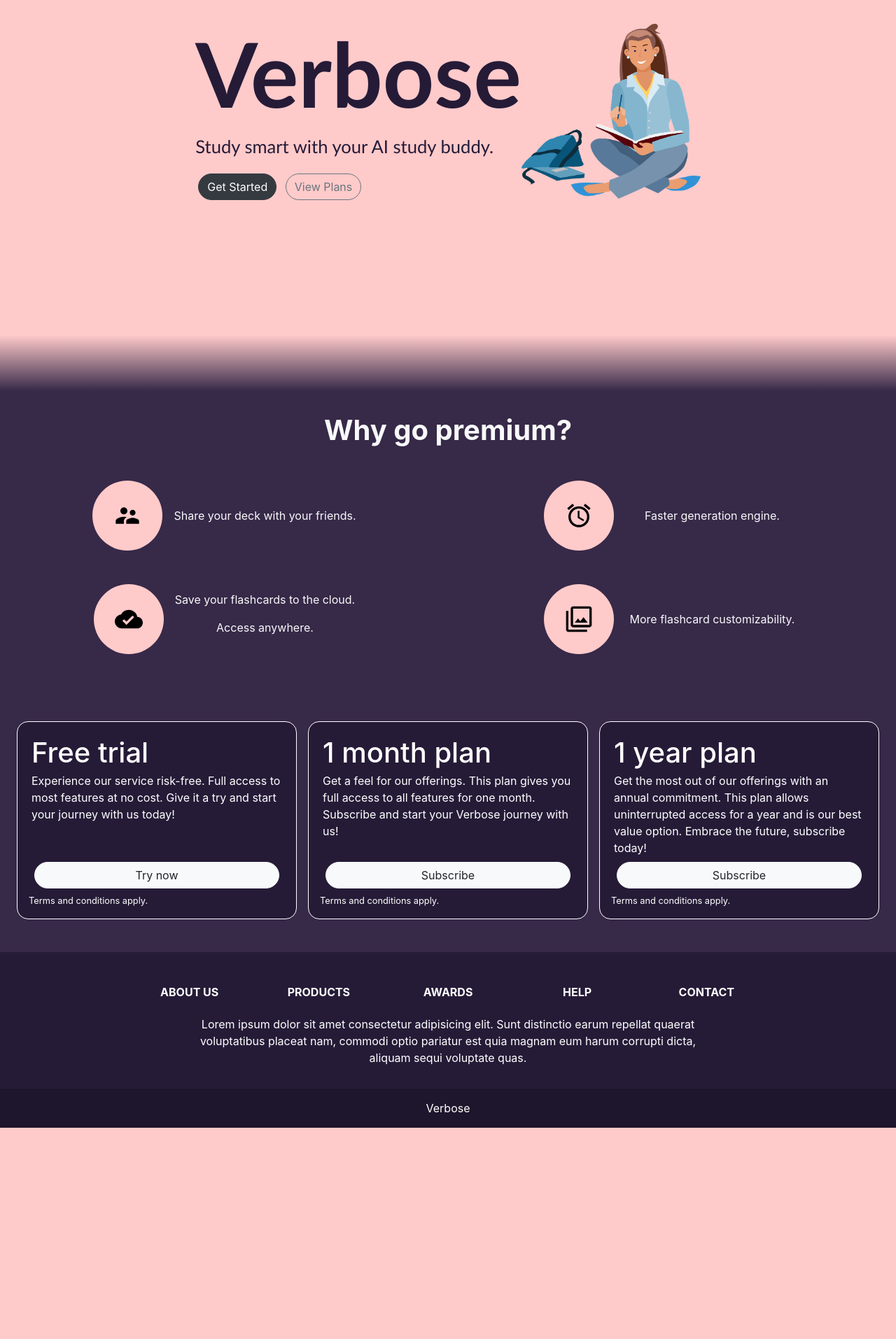
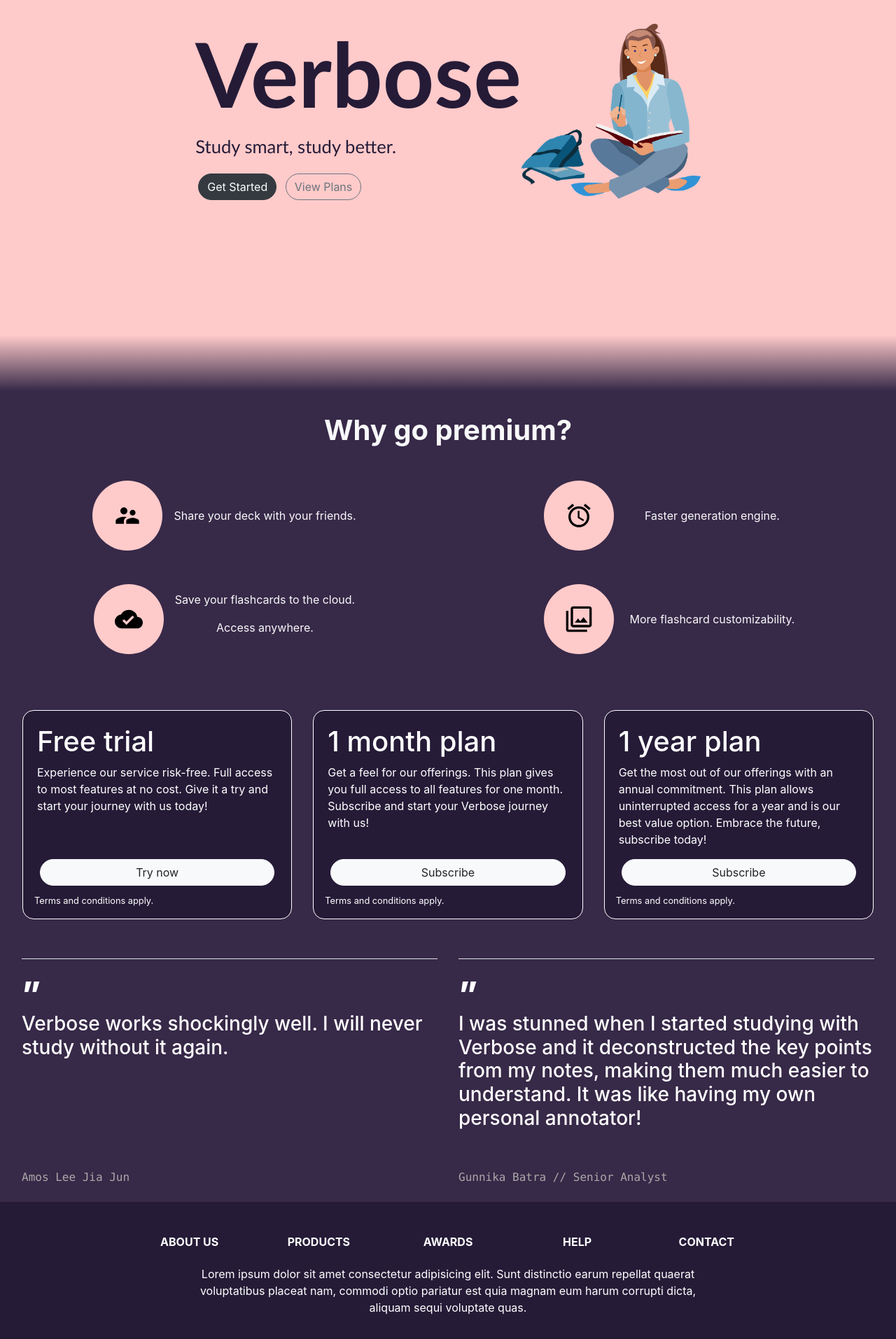
Before and after one commit to Irony95/VerboseWebsite, a Flask app: page / in a window 1280 px wide. Shown: the part 161-2075 px from the top of the page at 70% size. Before the commit the page ends 1773 px from the top, so only its background shows below. Run offline with Flask 3, Linux system fonts and the light colour scheme; some libraries are stand-ins or nearby versions.

Commit message:
added quotes

```diff
--- a/templates/home.html
+++ b/templates/home.html
@@ -58,6 +58,7 @@
 
     .btn {
         border-radius: 10000px;
+        max-width: 400px;
     }
 
     br {
@@ -71,12 +72,28 @@
     #pricingcont {
         background-color: var(--themecolor2);
     }
+
+    .h3-mktg {
+        font-size: 48px !important;
+        line-height: 52px !important;
+        letter-spacing: -0.03em !important;
+        font-weight: 800 !important;
+    }
+
+    .height-full {
+        height: 100% !important;
+    }
+
+    .text-mono {
+        font-family: ui-monospace, SFMono-Regular, SF Mono, Menlo, Consolas, Liberation Mono, monospace !important;
+        color: darkgrey;
+    }
 </style>
 
 <div id="titleContainer" class="d-flex align-items-center justify-content-center">
     <div class="">
         <h1 id="title">Verbose</h1>
-        <p id="tagline">Study smart with your AI study buddy.</p>
+        <p id="tagline">Study smart, study better.</p>
         <div class="">
             <div class="btn btn-dark m-1">Get Started</div>
             <div class="btn btn-outline-secondary m-1">View Plans</div>
@@ -135,65 +152,76 @@
         </div>
     </div>
 </div>
-<div id="pricingcont" class="container-fluid">
-    <div id="pricingmenu" class="row row-cols-1 row-cols-md-3 px-3 py-5">
-        <div class="col-md-4 p-2">
-            <div class="col2 p-3 border border-white text-white">
+<div id="pricingcont" class="container-fluid p-3">
+    <div id="pricingmenu"
+        class="row row-cols-1 row-cols-md-3 d-flex flex-column flex-sm-row gutter gutter-spacious flex-justify-between mt-3 pb-4 px-3">
+        <div class="col-md-4 mt-2">
+            <div class="col2 p-3 border border-white text-white p-2 d-flex flex-column height-full">
                 <h1 class="text-left m-1" id="headingrow1">Free trial</h1>
-                <p class="text-left m-1" id="inforow1">Experience our service risk-free. Full access to most features at
+                <p class="text-left m-1 mb-3" id="inforow1">Experience our service risk-free. Full access to most
+                    features at
                     no cost. Give it a try and start your journey with us today!</p>
-                <div class="text-center m-2">
+                <div class="text-center m-2 mb-0 mt-auto">
                     <a class="btn btn-light d-inline-block w-100" aria-current="page" href="/upload">Try
                         now</a>
                 </div>
-                <p class="small mb-0">Terms and conditions apply.</p>
+                <p class="small mb-0 mt-1">Terms and conditions apply.</p>
             </div>
         </div>
-        <div class="col-md-4 p-2">
-            <div class="col2 p-3 border border-white text-white">
+        <div class="col-md-4 mt-2">
+            <div class="col2 p-3 border border-white text-white p-2 d-flex flex-column height-full">
                 <h1 class="text-left m-1" id="headingrow2">1 month plan</h1>
-                <p class="text-left m-1" id="inforow2">Get a feel for our offerings. This plan gives you full access to
+                <p class="text-left m-1 mb-3" id="inforow2">Get a feel for our offerings. This plan gives you full
+                    access to
                     all features for one month. Subscribe and start your Verbose journey with us!</p>
-                <div class="text-center m-2">
+                <div class="text-center m-2 mb-0 mt-auto">
                     <a class="btn btn-light d-inline-block w-100" aria-current="page" href="/upload">Subscribe</a>
                 </div>
-                <p class="small mb-0">Terms and conditions apply.</p>
+                <p class="small mb-0 mt-1">Terms and conditions apply.</p>
             </div>
         </div>
-        <div class="col-md-4 p-2">
-            <div class="col2 p-3 border border-white text-white">
+        <div class="col-md-4 mt-2">
+            <div class="col2 p-3 border border-white text-white p-2 d-flex flex-column height-full">
                 <h1 class="text-left m-1" id="headingrow3">1 year plan</h1>
-                <p class="text-left m-1" id="inforow3">Get the most out of our offerings with an annual commitment. This
+                <p class="text-left m-1 mb-3" id="inforow3">Get the most out of our offerings with an annual commitment.
+                    This
                     plan allows uninterrupted access for a year and is our best value option. Embrace the future,
                     subscribe today!</p>
-                <div class="text-center m-2">
+                <div class="text-center m-2 mb-0 mt-auto">
                     <a class="btn btn-light d-inline-block  w-100" aria-current="page" href="/upload">Subscribe</a>
                 </div>
-                <p class="small mb-0">Terms and conditions apply.</p>
+                <p class="small mb-0 mt-1">Terms and conditions apply.</p>
             </div>
         </div>
-        <script src="https://ajax.googleapis.com/ajax/libs/jquery/3.5.1/jquery.min.js"></script>
-        <script>
-            function winresize() {
-                $('#inforow1, #inforow2, #inforow3, #headingrow1, #headingrow2, #headingrow3').css('height', 'auto');
-
-                var maxinfoHeight = Math.max($('#inforow1').outerHeight(), $('#inforow2').outerHeight(), $('#inforow3').outerHeight());
-                $('#inforow1, #inforow2, #inforow3').css('height', maxinfoHeight);
-
-                var maxHeadingHeight = Math.max($('#headingrow1').outerHeight(), $('#headingrow2').outerHeight(), $('#headingrow3').outerHeight());
-                $('#headingrow1, #headingrow2, #headingrow3').css('height', maxHeadingHeight);
-
-                console.log("Window resized, height is ", $('#inforow1').outerHeight());
-            };
-
-            $(window).on('resize', winresize);
-
-            winresize();
-        </script>
     </div>
 </div>
 
+<div class="d-flex flex-column flex-sm-row gutter gutter-spacious flex-justify-between p-3"
+    style="background-color: var(--themecolor2); color: white;">
+    <div class="col-12 col-sm-6">
+        <div class="pt-4 pt-md-8 border-top d-flex flex-column height-full flex-justify-start">
+            <span class="h3-mktg mb-n3">”</span>
+            <h3 class="f2-mktg color-fg-default">Verbose works shockingly well. I will never study without it again.
+            </h3>
+            <p class="text-mono f4-mktg color-fg-muted pt-5 mt-auto">
+                Amos Lee Jia Jun
 
+            </p>
+        </div>
+    </div>
+    <div class="col-12 col-sm-6">
+        <div class="pt-4 pt-md-8 border-top d-flex flex-column height-full flex-justify-start">
+            <span class="h3-mktg mb-n3">”</span>
+            <h3 class="f2-mktg color-fg-default">I was stunned when I started studying with Verbose and it deconstructed
+                the key points from my notes, making them much easier to understand. It was like having my own personal
+                annotator!</h3>
+            <p class="text-mono f4-mktg color-fg-muted pt-5 mt-auto">
+                Gunnika Batra
+                // Senior Analyst
+            </p>
+        </div>
+    </div>
+</div>
 
 {% endblock %}
 
```
